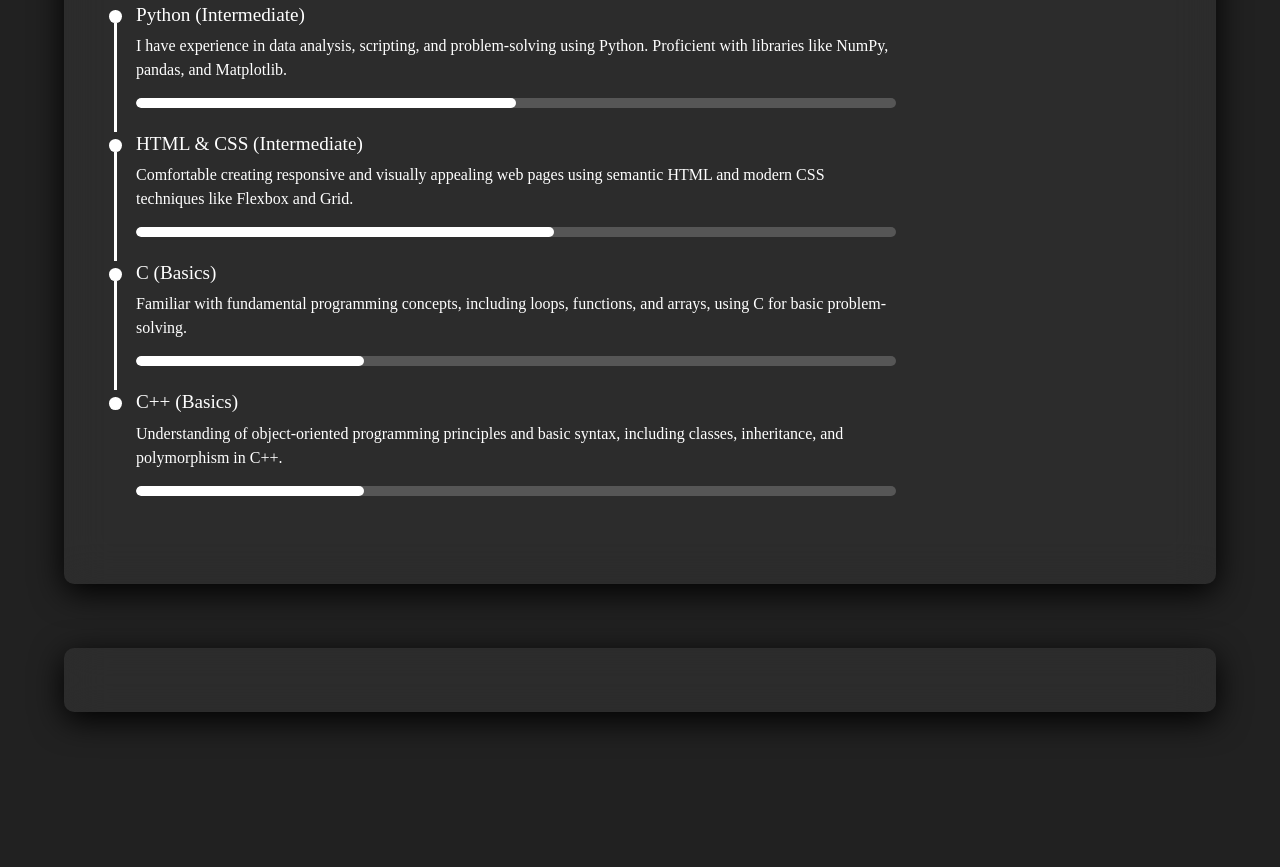
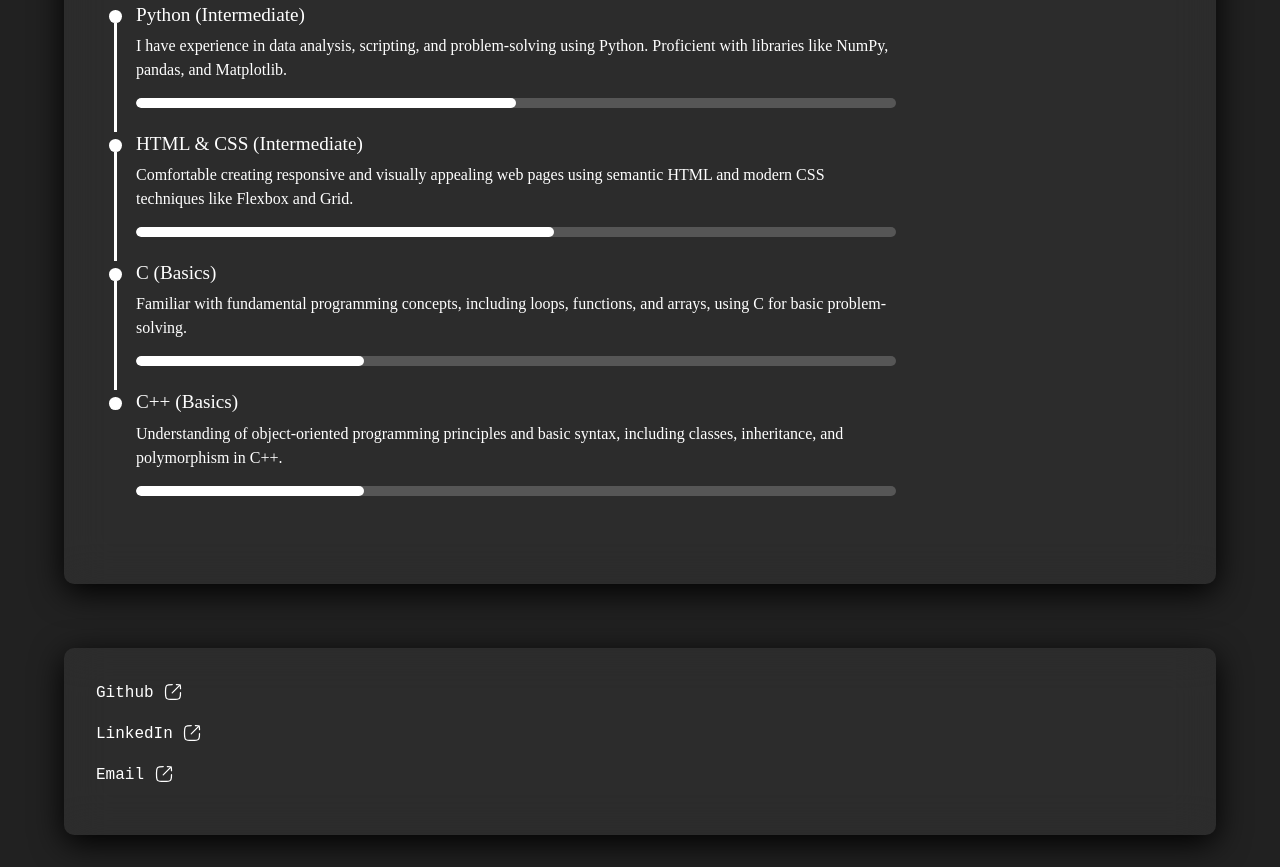
Before and after one commit to Donuts-procodes/PersonalWebPortfolio.github.io, a plain HTML site: page index.html in a window 1280 px wide. Shown: the part 1563-2430 px from the top of the page. Before the commit the page ends 2307 px from the top, so only its background shows below. Drawn offline with nearby package versions, Linux system fonts and the light colour scheme.

Commit message:
Update index.html
26-11-24
*box around about-me
*socials add

```diff
--- a/index.html
+++ b/index.html
@@ -79,9 +79,8 @@ does: -->
                 </b>
                 <svg xmlns="http://www.w3.org/2000/svg" viewBox="0 0 24 24" width="32" height="32" color="#ffffff"
                     fill="none" id="svg-arrow">
-					<path d="M9.00005 6C9.00005 6 15 10.4189 15 12C15 13.5812 9 18 9 18"
-						stroke="currentColor" stroke-width="1.5" stroke-linecap="round"
-						stroke-linejoin="round" />
+                    <path d="M9.00005 6C9.00005 6 15 10.4189 15 12C15 13.5812 9 18 9 18" stroke="currentColor"
+                        stroke-width="1.5" stroke-linecap="round" stroke-linejoin="round" />
                 </svg>
             </button>
         </div>
@@ -101,7 +100,9 @@ does: -->
             </div>
             <div class="container mt-5" id="about-me">
 
-				<p class="text-start">I am a passionate Python developer, data analyst, and front-end developer, specializing in creating efficient solutions, analyzing complex data, and designing responsive, user-friendly web applications.</p>
+                <p class="text-start mt-2">I am a passionate Python developer, data analyst, and front-end developer,
+                    specializing in creating efficient solutions, analyzing complex data, and designing responsive,
+                    user-friendly web applications.</p>
             </div>
         </div>
     </div>
@@ -110,40 +111,53 @@ does: -->
 
     <div class="container" id="info-div">
         <h2 class="mb-1 mt-5">
-			<svg xmlns="http://www.w3.org/2000/svg" viewBox="0 0 24 24" width="32" height="32" color="#ffffff" fill="none">
-				<path d="M3 5.11296C3 4.56029 3 4.28395 3.04289 4.05373C3.23304 3.03312 4.02565 2.23473 5.03889 2.0432C5.26745 2 5.54179 2 6.09048 2H17.9095C18.4582 2 18.7325 2 18.9611 2.0432C19.9743 2.23473 20.767 3.03312 20.9571 4.05373C21 4.28395 21 4.56029 21 5.11296C21 5.6552 21 5.92631 20.9685 6.17771C20.8309 7.27541 20.2512 8.26781 19.3654 8.92208C19.1625 9.07192 18.9272 9.20359 18.4566 9.46692L15.8851 10.9059C13.9861 11.9686 13.0365 12.5 12 12.5C10.9635 12.5 10.0139 11.9686 8.11486 10.9059L5.54338 9.46692C5.0728 9.20359 4.83752 9.07192 4.63465 8.92208C3.74885 8.26781 3.16914 7.27541 3.03152 6.17771C3 5.92631 3 5.6552 3 5.11296Z" stroke="currentColor" stroke-width="1.5" stroke-linecap="round" />
+            <svg xmlns="http://www.w3.org/2000/svg" viewBox="0 0 24 24" width="32" height="32" color="#ffffff"
+                fill="none">
+                <path
+                    d="M3 5.11296C3 4.56029 3 4.28395 3.04289 4.05373C3.23304 3.03312 4.02565 2.23473 5.03889 2.0432C5.26745 2 5.54179 2 6.09048 2H17.9095C18.4582 2 18.7325 2 18.9611 2.0432C19.9743 2.23473 20.767 3.03312 20.9571 4.05373C21 4.28395 21 4.56029 21 5.11296C21 5.6552 21 5.92631 20.9685 6.17771C20.8309 7.27541 20.2512 8.26781 19.3654 8.92208C19.1625 9.07192 18.9272 9.20359 18.4566 9.46692L15.8851 10.9059C13.9861 11.9686 13.0365 12.5 12 12.5C10.9635 12.5 10.0139 11.9686 8.11486 10.9059L5.54338 9.46692C5.0728 9.20359 4.83752 9.07192 4.63465 8.92208C3.74885 8.26781 3.16914 7.27541 3.03152 6.17771C3 5.92631 3 5.6552 3 5.11296Z"
+                    stroke="currentColor" stroke-width="1.5" stroke-linecap="round" />
                 <path d="M8 5V6M12 5V8M16 5V6" stroke="currentColor" stroke-width="1.5" stroke-linecap="round" />
-				<path d="M12.7774 13.6499L13.5693 15.2468C13.6773 15.4691 13.9653 15.6823 14.2083 15.7231L15.6436 15.9636C16.5615 16.1178 16.7775 16.7893 16.1161 17.4516L15.0002 18.5767C14.8112 18.7673 14.7077 19.1347 14.7662 19.3979L15.0857 20.7906C15.3377 21.893 14.7572 22.3195 13.7898 21.7433L12.4445 20.9403C12.2015 20.7952 11.801 20.7952 11.5536 20.9403L10.2082 21.7433C9.24533 22.3195 8.66039 21.8885 8.91236 20.7906L9.23183 19.3979C9.29032 19.1347 9.18683 18.7673 8.99785 18.5767L7.88198 17.4516C7.22505 16.7893 7.43653 16.1178 8.35443 15.9636L9.78977 15.7231C10.0282 15.6823 10.3162 15.4691 10.4242 15.2468L11.2161 13.6499C11.6481 12.7834 12.35 12.7834 12.7774 13.6499Z" stroke="currentColor" stroke-width="1.5" stroke-linecap="round" stroke-linejoin="round" />
+                <path
+                    d="M12.7774 13.6499L13.5693 15.2468C13.6773 15.4691 13.9653 15.6823 14.2083 15.7231L15.6436 15.9636C16.5615 16.1178 16.7775 16.7893 16.1161 17.4516L15.0002 18.5767C14.8112 18.7673 14.7077 19.1347 14.7662 19.3979L15.0857 20.7906C15.3377 21.893 14.7572 22.3195 13.7898 21.7433L12.4445 20.9403C12.2015 20.7952 11.801 20.7952 11.5536 20.9403L10.2082 21.7433C9.24533 22.3195 8.66039 21.8885 8.91236 20.7906L9.23183 19.3979C9.29032 19.1347 9.18683 18.7673 8.99785 18.5767L7.88198 17.4516C7.22505 16.7893 7.43653 16.1178 8.35443 15.9636L9.78977 15.7231C10.0282 15.6823 10.3162 15.4691 10.4242 15.2468L11.2161 13.6499C11.6481 12.7834 12.35 12.7834 12.7774 13.6499Z"
+                    stroke="currentColor" stroke-width="1.5" stroke-linecap="round" stroke-linejoin="round" />
             </svg>
             <u>Experience</u>
         </h2>
         <ul class="connected-list">
             <li>
                 <h3>Python (Intermediate)</h3>
-				<p>I have experience in data analysis, scripting, and problem-solving using Python. Proficient with libraries like NumPy, pandas, and Matplotlib.</p>
+                <p>I have experience in data analysis, scripting, and problem-solving using Python. Proficient with
+                    libraries like NumPy, pandas, and Matplotlib.</p>
                 <div class="progress">
-					<div class="progress-bar" role="progressbar" style="width: 50%;" aria-valuenow="50" aria-valuemin="0" aria-valuemax="100">50%</div>
+                    <div class="progress-bar" role="progressbar" style="width: 50%;" aria-valuenow="50"
+                        aria-valuemin="0" aria-valuemax="100">50%</div>
                 </div>
             </li>
             <li>
                 <h3>HTML & CSS (Intermediate)</h3>
-				<p>Comfortable creating responsive and visually appealing web pages using semantic HTML and modern CSS techniques like Flexbox and Grid.</p>
+                <p>Comfortable creating responsive and visually appealing web pages using semantic HTML and modern CSS
+                    techniques like Flexbox and Grid.</p>
                 <div class="progress">
-					<div class="progress-bar" role="progressbar" style="width: 55%;" aria-valuenow="55" aria-valuemin="0" aria-valuemax="100">55%</div>
+                    <div class="progress-bar" role="progressbar" style="width: 55%;" aria-valuenow="55"
+                        aria-valuemin="0" aria-valuemax="100">55%</div>
                 </div>
             </li>
             <li>
                 <h3>C (Basics)</h3>
-				<p>Familiar with fundamental programming concepts, including loops, functions, and arrays, using C for basic problem-solving.</p>
+                <p>Familiar with fundamental programming concepts, including loops, functions, and arrays, using C for
+                    basic problem-solving.</p>
                 <div class="progress">
-					<div class="progress-bar" role="progressbar" style="width: 30%;" aria-valuenow="30" aria-valuemin="0" aria-valuemax="100">30%</div>
+                    <div class="progress-bar" role="progressbar" style="width: 30%;" aria-valuenow="30"
+                        aria-valuemin="0" aria-valuemax="100">30%</div>
                 </div>
             </li>
             <li>
                 <h3>C++ (Basics)</h3>
-				<p>Understanding of object-oriented programming principles and basic syntax, including classes, inheritance, and polymorphism in C++.</p>
+                <p>Understanding of object-oriented programming principles and basic syntax, including classes,
+                    inheritance, and polymorphism in C++.</p>
                 <div class="progress">
-					<div class="progress-bar" role="progressbar" style="width: 30%;" aria-valuenow="30" aria-valuemin="0" aria-valuemax="100">30%</div>
+                    <div class="progress-bar" role="progressbar" style="width: 30%;" aria-valuenow="30"
+                        aria-valuemin="0" aria-valuemax="100">30%</div>
                 </div>
             </li>
         </ul>
@@ -153,7 +167,43 @@ does: -->
 
     <!-- Socials Section -->
     <div class="container" id="socials-div">
+        <p class="social-link"><a href="https://github.com/Donuts-procodes" target="_blank" class="social-link-href">
+                Github <svg xmlns="http://www.w3.org/2000/svg" viewBox="0 0 24 24" width="20" height="20"
+                    color="#ffffff" fill="none">
+                    <path
+                        d="M11.0991 3.00012C7.45013 3.00669 5.53932 3.09629 4.31817 4.31764C3.00034 5.63568 3.00034 7.75704 3.00034 11.9997C3.00034 16.2424 3.00034 18.3638 4.31817 19.6818C5.63599 20.9999 7.75701 20.9999 11.9991 20.9999C16.241 20.9999 18.3621 20.9999 19.6799 19.6818C20.901 18.4605 20.9906 16.5493 20.9972 12.8998"
+                        stroke="currentColor" stroke-width="1.5" stroke-linecap="round" stroke-linejoin="round" />
+                    <path
+                        d="M20.556 3.49612L11.0487 13.0586M20.556 3.49612C20.062 3.00151 16.7343 3.04761 16.0308 3.05762M20.556 3.49612C21.05 3.99074 21.0039 7.32273 20.9939 8.02714"
+                        stroke="currentColor" stroke-width="1.5" stroke-linecap="round" stroke-linejoin="round" />
+                </svg>
+            </a>
+        </p>
+        <p class="social-link"><a href="" class="social-link-href">
 
+                LinkedIn <svg xmlns="http://www.w3.org/2000/svg" viewBox="0 0 24 24" width="20" height="20"
+                    color="#ffffff" fill="none">
+                    <path
+                        d="M11.0991 3.00012C7.45013 3.00669 5.53932 3.09629 4.31817 4.31764C3.00034 5.63568 3.00034 7.75704 3.00034 11.9997C3.00034 16.2424 3.00034 18.3638 4.31817 19.6818C5.63599 20.9999 7.75701 20.9999 11.9991 20.9999C16.241 20.9999 18.3621 20.9999 19.6799 19.6818C20.901 18.4605 20.9906 16.5493 20.9972 12.8998"
+                        stroke="currentColor" stroke-width="1.5" stroke-linecap="round" stroke-linejoin="round" />
+                    <path
+                        d="M20.556 3.49612L11.0487 13.0586M20.556 3.49612C20.062 3.00151 16.7343 3.04761 16.0308 3.05762M20.556 3.49612C21.05 3.99074 21.0039 7.32273 20.9939 8.02714"
+                        stroke="currentColor" stroke-width="1.5" stroke-linecap="round" stroke-linejoin="round" />
+                </svg>
+            </a>
+        </p>
+        <p class="social-link"><a href="mailto:ayushbudhiraja2003@gmail.com" target="_blank" class="social-link-href">
+                Email <svg xmlns="http://www.w3.org/2000/svg" viewBox="0 0 24 24" width="20" height="20" color="#ffffff"
+                    fill="none">
+                    <path
+                        d="M11.0991 3.00012C7.45013 3.00669 5.53932 3.09629 4.31817 4.31764C3.00034 5.63568 3.00034 7.75704 3.00034 11.9997C3.00034 16.2424 3.00034 18.3638 4.31817 19.6818C5.63599 20.9999 7.75701 20.9999 11.9991 20.9999C16.241 20.9999 18.3621 20.9999 19.6799 19.6818C20.901 18.4605 20.9906 16.5493 20.9972 12.8998"
+                        stroke="currentColor" stroke-width="1.5" stroke-linecap="round" stroke-linejoin="round" />
+                    <path
+                        d="M20.556 3.49612L11.0487 13.0586M20.556 3.49612C20.062 3.00151 16.7343 3.04761 16.0308 3.05762M20.556 3.49612C21.05 3.99074 21.0039 7.32273 20.9939 8.02714"
+                        stroke="currentColor" stroke-width="1.5" stroke-linecap="round" stroke-linejoin="round" />
+                </svg>
+            </a>
+        </p>
     </div>
 </body>
 
```
Lines whose indentation alone changed are shown as unchanged.
